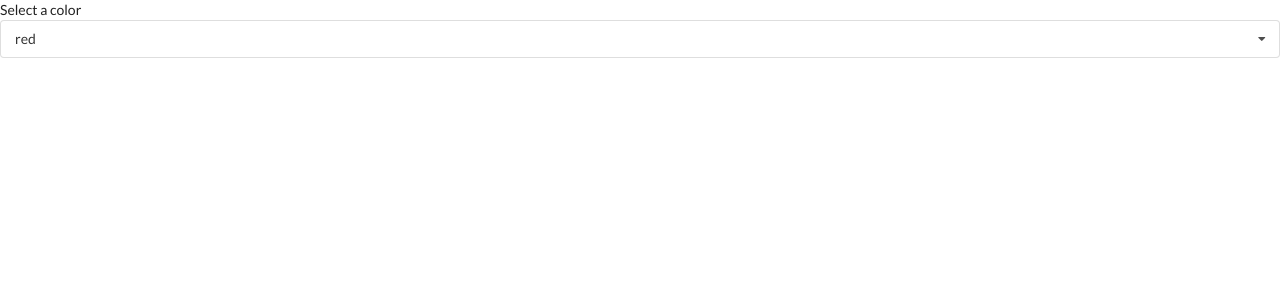
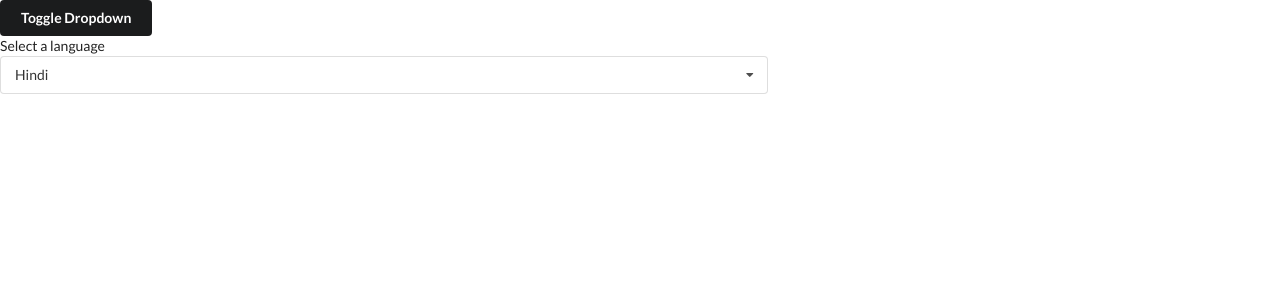
Before and after one commit to curiosityr0ver/Search-Engine, a React (Create React App) app: page / in a window 1280 px wide. Shown: the top 300 px of the page. Built offline with nearby package versions, Linux system fonts and the light colour scheme.

Commit message:
Translate Screen alpha

```diff
--- a/src/COMPONENTS/App.js
+++ b/src/COMPONENTS/App.js
@@ -1,7 +1,9 @@
 import React, { useState } from 'react';
+import './AppStyle.css'
 import Accordion from './Accordion';
 import Dropdown from './Dropdown';
 import Search from './Search';
+import Translate from './Translate';
 const items = [
     {
         title: "What is React ?",
@@ -34,11 +36,21 @@ const options = [
 
 const App = () => {
 
-    const [selected, setSelected] = useState(options[0]);
+    // const [selected, setSelected] = useState(options[0]);
+    const [showDropdown, setShowDropdown] = useState("");
+    const [showColorPicker, setShowColorPicker] = useState(true);
+
+    const onBodyClick = () => {
+
+        if (showDropdown === "visible") {
+            setShowDropdown("")
+        }
+    }
 
     return (
-        <div>
-            <Dropdown options={options} selected={selected} onSetSelected={setSelected} />
+        <div style={{ height: "900px" }} onClick={onBodyClick} >
+            <button className='ui button black' onClick={() => setShowColorPicker(!showColorPicker)}>Toggle Dropdown</button>
+            {showColorPicker === true ? <Translate visible={showDropdown} setShowDropdown={setShowDropdown} /> : null}
         </div>
     );
 }
--- /dev/null
+++ b/src/COMPONENTS/AppStyle.css
@@ -0,0 +1,3 @@
+button {
+    margin: 5px;
+}
--- a/src/COMPONENTS/Dropdown.js
+++ b/src/COMPONENTS/Dropdown.js
@@ -1,46 +1,49 @@
 import React, { useState } from 'react';
-import { act } from 'react-dom/test-utils';
+import './DropdownStyle.css'
 
-const Dropdown = ({ options, selected, onSetSelected }) => {
-    const [visible, setVisible] = useState(null);
+const Dropdown = ({ options, selected, onSetSelected, visible, setShowDropdown }) => {
+
     const [active, setActive] = useState(null);
 
     const displayMethod = options.map((option) => {
-        if (option !== selected) {
+
+        if (option != selected) {
+            console.log(option)
+            console.log(selected)
             return (
-                <div key={option.value} className="item" onClick={() => { onSetSelected(option) }}>
-                    {option.label}
-                </div>
+                <div className='item' onClick={() => { onSetSelected(option) }} >{option.label}</div>
+                // <div key={option.value} className="item" onClick={() => { onSetSelected(option) }}>{option.label} </div>
             )
         }
     })
 
     const onListClick = () => {
 
-        if (visible == "visible") {
+        if (visible === "visible") {
             console.log("hey")
-            setVisible(null)
             setActive(null)
         } else {
+            setShowDropdown("visible");
             console.log("hey yo")
-            setVisible("visible")
             setActive("active")
         }
     }
 
     return (
-        <div className='ui form'>
-            <div className="field">
-                <div className="label">Select a color</div>
-                <div className={"ui selection dropdown visible " + active} onClick={onListClick} >
-                    <i className="dropdown icon"></i>
-                    <div className="text">{selected.value}</div>
-                    <div className={"menu " + visible + " transition"}>
-                        {displayMethod}
+        <div className="">
+            <div className='ui form'>
+                <div className="field">
+                    <div className="label">Select a language</div>
+                    <div className={"ui selection dropdown visible " + active} onClick={onListClick} >
+                        <i className="dropdown icon"></i>
+                        <div className="text">{selected.label}</div>
+                        <div id='listItem' className={"menu " + visible + " transition"}>
+                            {displayMethod}
+                        </div>
                     </div>
                 </div>
             </div>
-
+            {/* <button id='btn' className={'ui button ' + selected.value}>{selected.value}</button> */}
         </div>
     );
 }
--- /dev/null
+++ b/src/COMPONENTS/DropdownStyle.css
@@ -0,0 +1,9 @@
+.form {
+    width: 60%;
+}
+
+#btn {
+    position: absolute;
+    top: 7.6%;
+    left: 60.2%;
+}
--- /dev/null
+++ b/src/COMPONENTS/Translate.js
@@ -0,0 +1,38 @@
+import React, { useState, useEffect } from 'react';
+import Dropdown from './Dropdown';
+
+const options = [
+    {
+        label: "French",
+        value: "fr"
+    },
+    {
+        label: "Arabic",
+        value: "ar"
+    },
+    {
+        label: "Hindi",
+        value: "hi"
+    }
+]
+
+const Translate = ({ visible, setShowDropdown }) => {
+
+    const [selected, setSelected] = useState(options[2]);
+
+    useEffect(() => {
+
+        // console.log(selected)
+
+    });
+
+    return (
+        <div>
+            <Dropdown options={options} selected={selected} onSetSelected={setSelected} visible={visible} setShowDropdown={setShowDropdown} />
+
+
+        </div>
+    );
+}
+
+export default Translate;
```
